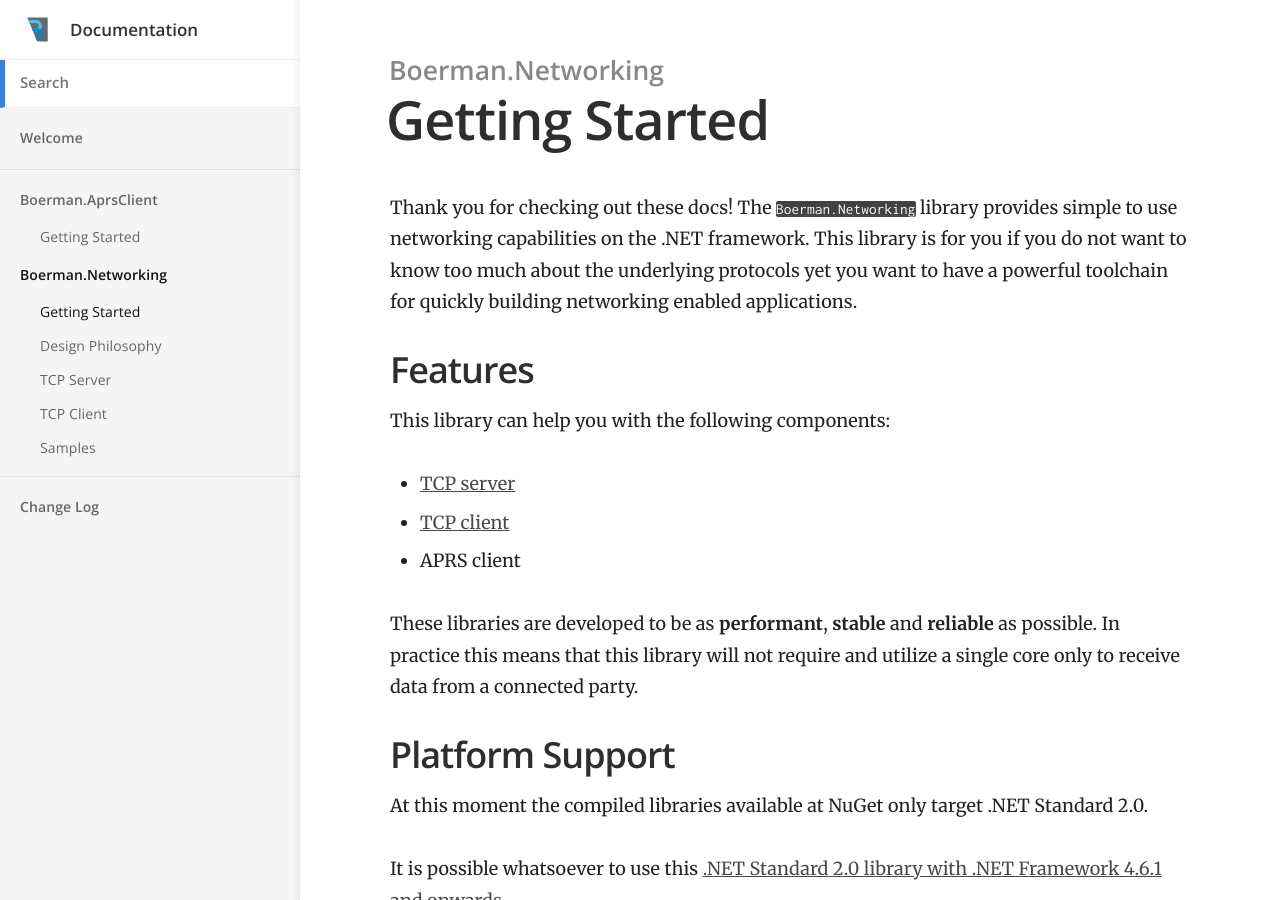
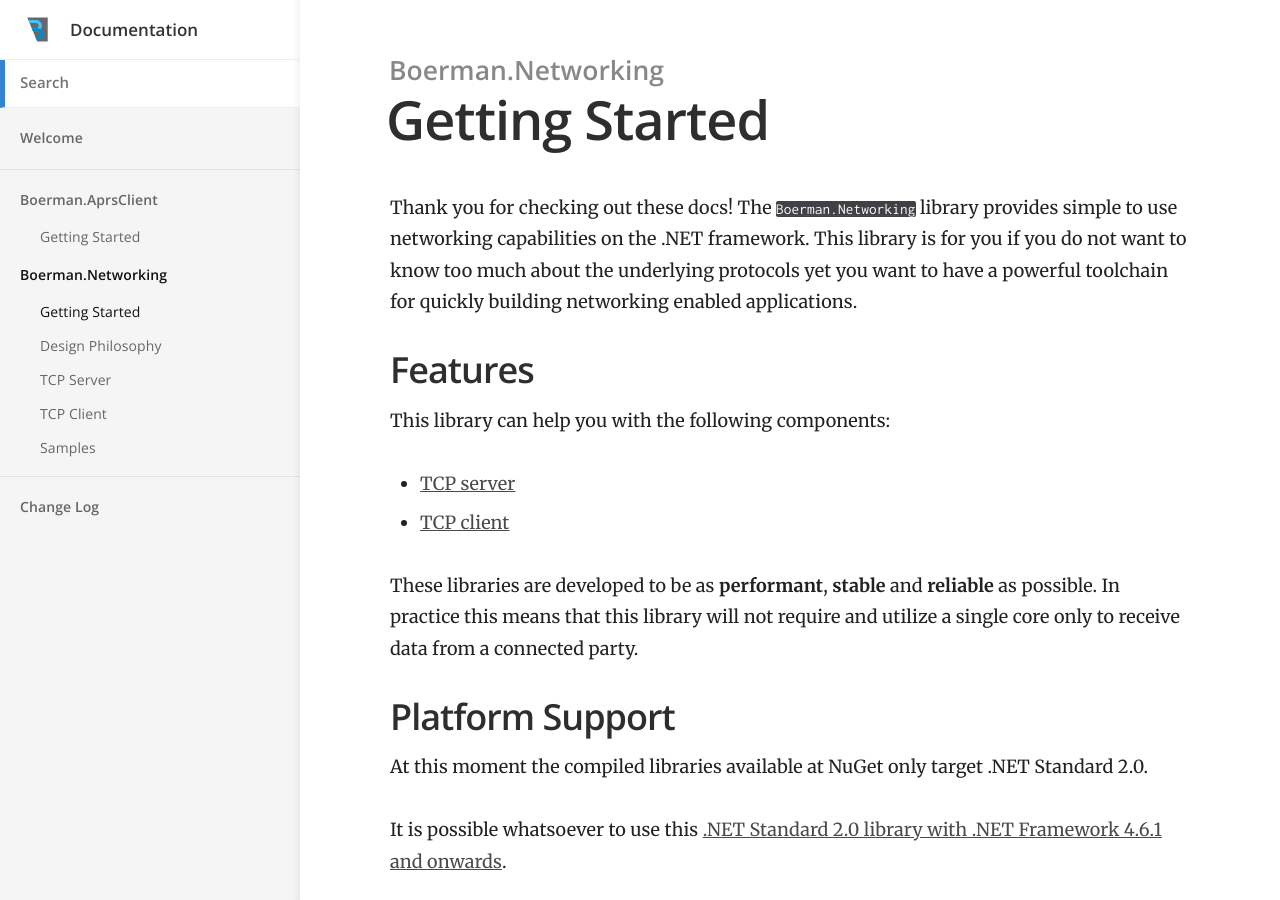
Before and after one commit to Boerman/docs, a Jekyll site: the page built from _docs/Libraries/Networking/getting-started.md, in a window 1280 px wide and 900 px high. Built offline with Jekyll 4.4.1, drawn with Linux system fonts in a browser that asks for light colours.

Commit message:
Updated '_docs/Libraries/Networking/getting-started.md' via CloudCannon

```diff
--- a/_docs/Libraries/Networking/getting-started.md
+++ b/_docs/Libraries/Networking/getting-started.md
@@ -13,7 +13,6 @@ This library can help you with the following components:
 
 * [TCP server](/Libraries/Networking/tcp-server/)
 * [TCP client](/Libraries/Networking/tcp-client/)
-* APRS client
 
 These libraries are developed to be as **performant**, **stable** and **reliable** as possible. In practice this means that this library will not require and utilize a single core only to receive data from a connected party.
 
```
